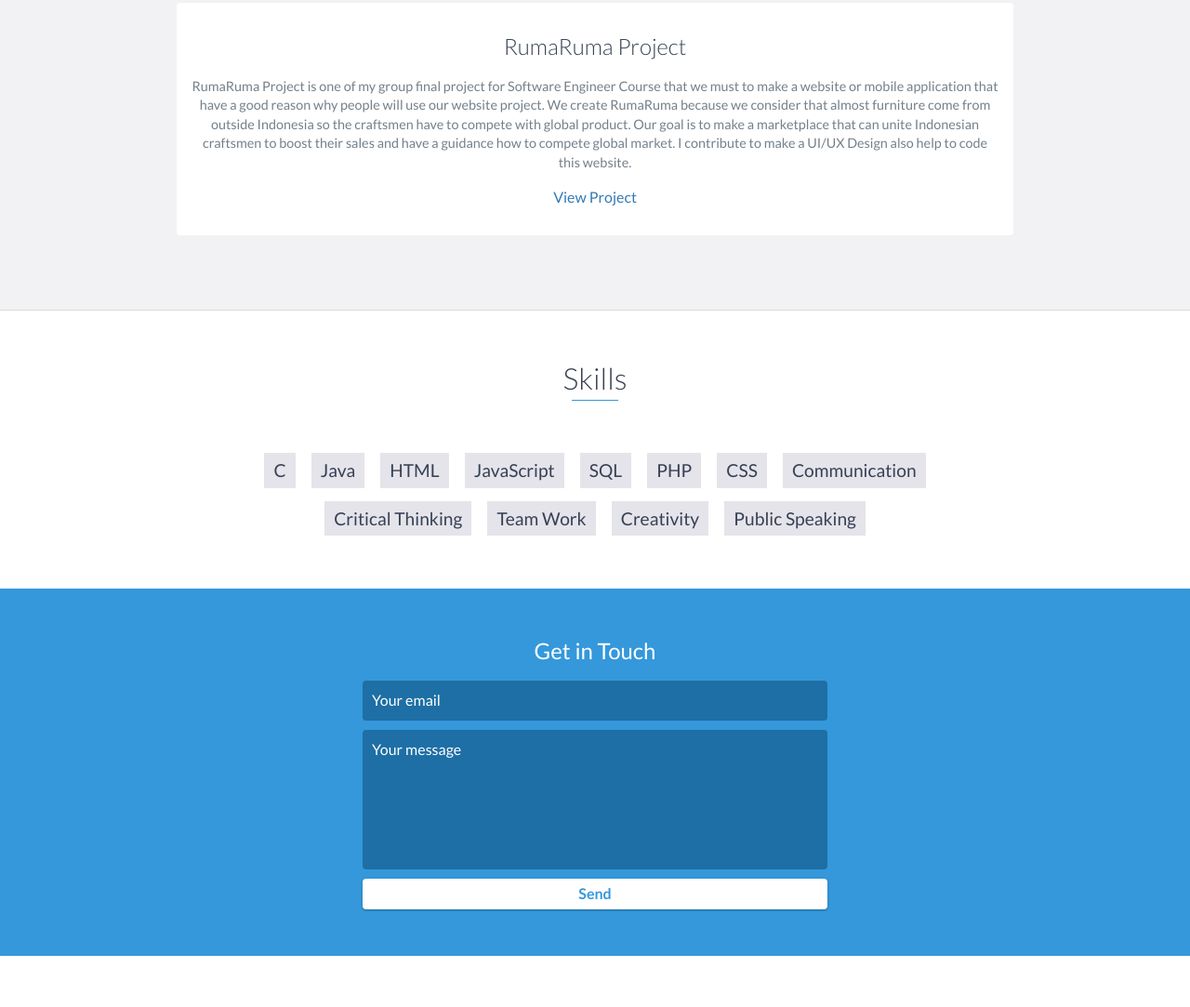
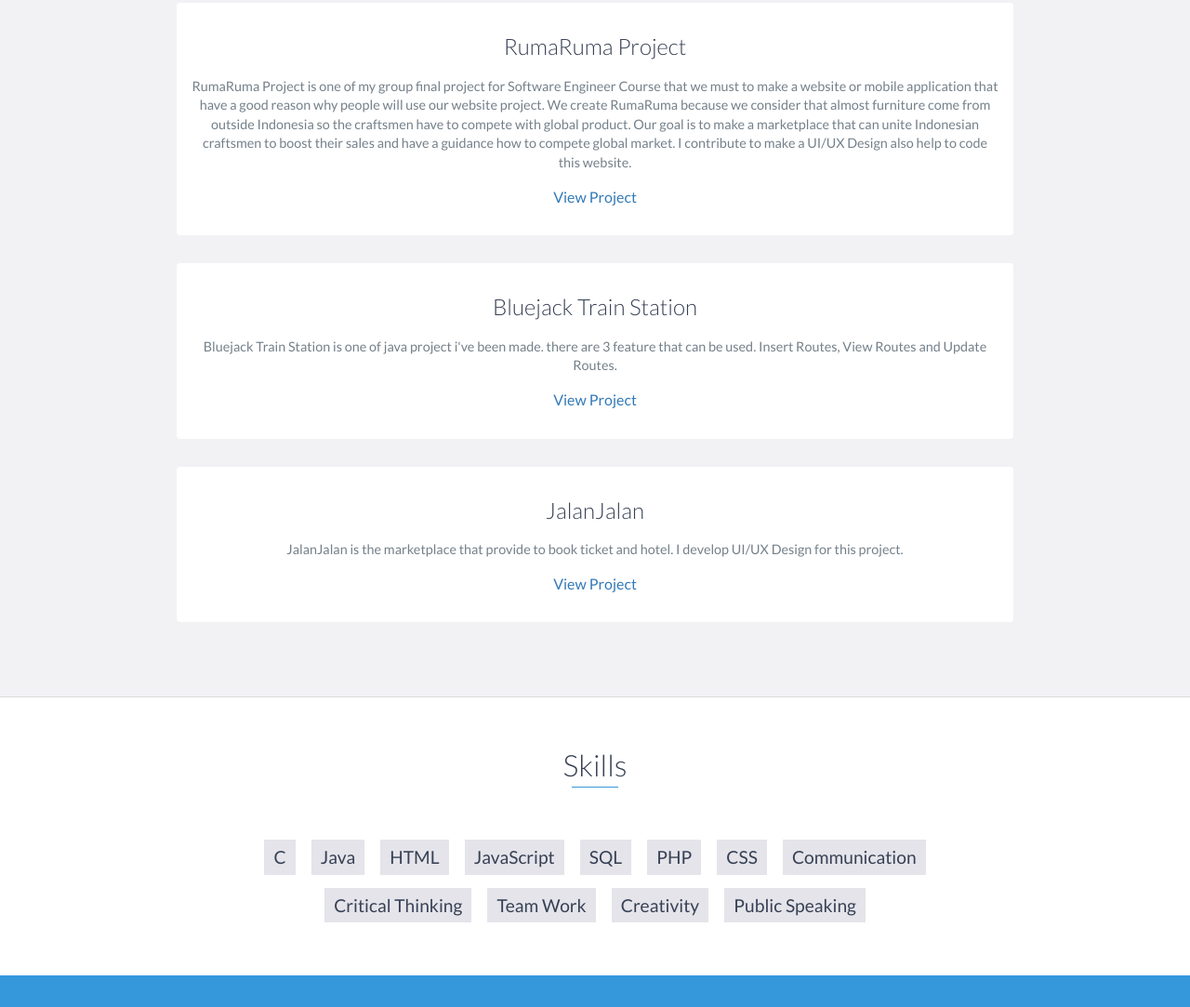
Before and after one commit to davabolivar/davabolivar.github.io, a website: page index.html in a window 1280 px wide. Shown: the part 3132-4215 px from the top of the page at 93% size. Drawn offline with nearby package versions, Linux system fonts and the light colour scheme.

Commit message:
update project

```diff
--- a/index.html
+++ b/index.html
@@ -50,7 +50,7 @@
         <div id="lead-content">
             <h1>Dava Alifio Bolivar</h1>
             <h2>Software Engineer</h2>
-            <a href="CV - Dava Alifio Bolivar.pdf.pdf" download="CV - Dava Alifio Bolivar.pdf.pdf" class="btn-rounded-white">Download Resume</a>
+            <a href="CV - Dava Alifio Bolivar.pdf" download="CV - Dava Alifio Bolivar.pdf.pdf" class="btn-rounded-white">Download Resume</a>
         </div>
         <!-- End #lead-content -->
 
@@ -191,7 +191,31 @@
                     </div>
                     <!-- End .project-info -->
                 </div>
+
+                <div class="project no-image">
+                    <!-- End .project-image -->
+                    <div class="project-info">
+                        <h3>Bluejack Train Station</h3>
+                        <p>
+                            Bluejack Train Station is one of java project i've been made. there are 3 feature that can be used. Insert Routes, View Routes and Update Routes.
+                        </p>
+                        <a href="https://github.com/davabolivar/Bluejack-Train-Station.git">View Project</a>
+                    </div>
+                    <!-- End .project-info -->
+                </div>
                 <!-- End .project -->
+
+                <div class="project no-image">
+                    <!-- End .project-image -->
+                    <div class="project-info">
+                        <h3>JalanJalan</h3>
+                        <p>
+                            JalanJalan is the marketplace that provide to book ticket and hotel. I develop UI/UX Design for this project.
+                        </p>
+                        <a href="https://www.figma.com/file/F2A5vZFK6YN7zibhEITaz3/JalanJalan?node-id=0%3A1">View Project</a>
+                    </div>
+                    <!-- End .project-info -->
+                </div>
 
             </div>
         </div>
```
